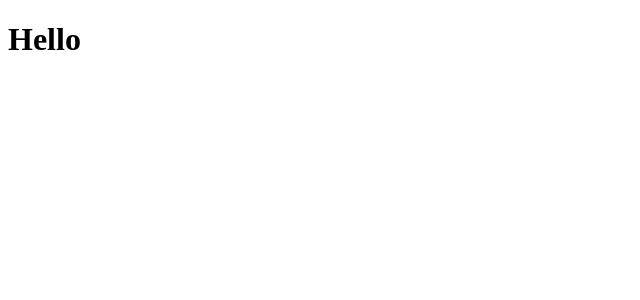
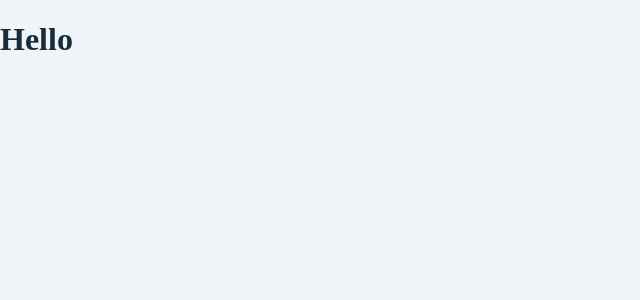
Before and after one commit to shoonia/velo-filesystem, a Svelte app: page / in a window 1280 px wide. Shown: the top 300 px of the page, without its empty margins (0-640 px from the left). Built offline with nearby package versions, Linux system fonts and the light colour scheme; the HTML template or start-up script is replaced by a standard one.

Commit message:
Add Button component

```diff
--- a/src/popup/components/App.svelte
+++ b/src/popup/components/App.svelte
@@ -1 +1,19 @@
 <h1>Hello</h1>
+<style>
+  :global(*),
+  :global(*::before),
+  :global(*::after) {
+    box-sizing: border-box;
+  }
+
+  :global(html),
+  :global(body) {
+    margin: 0;
+    padding: 0;
+  }
+
+  :global(body) {
+    color: #162d3d;
+    background-color: #f0f4f7;
+  }
+</style>
```
Also changed, not shown: src/popup/components/Button.svelte (added, +32 -0 lines).
